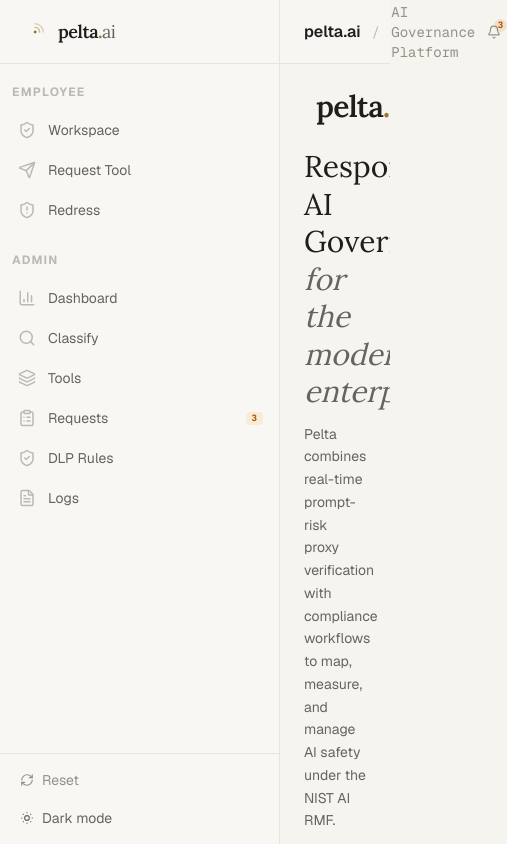
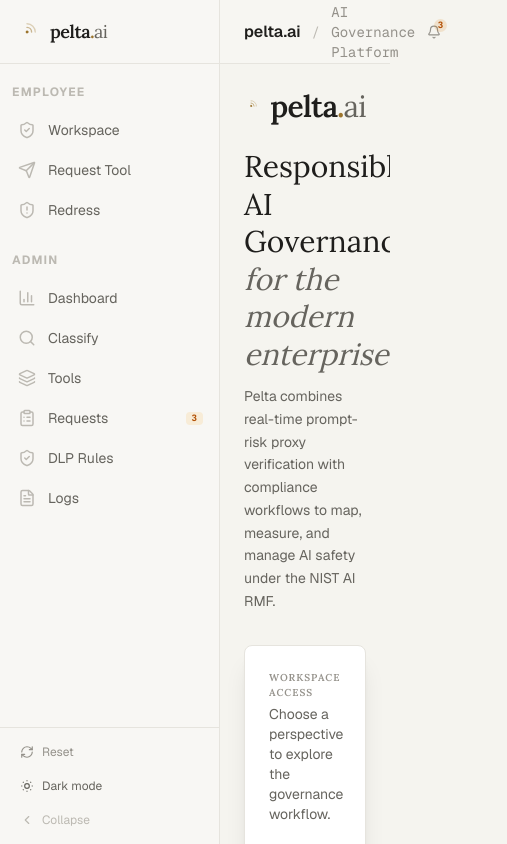
Before and after one commit to tanchinqian/pelta.ai, a Next.js app: page / in a window 390 px wide. Shown: the top 844 px of the page, 507 px wide, since content can reach past the window. Built offline with nearby package versions, Linux system fonts and the light colour scheme.

Commit message:
feat(ui): phase 4 - collapsible sidebar and mobile layout

```diff
--- a/components/Sidebar.tsx
+++ b/components/Sidebar.tsx
@@ -60,7 +60,7 @@
 
 /* ── Components ────────────────────────────────────────── */
 
-function ThemeToggleMini() {
+function ThemeToggleMini({ collapsed }: { collapsed?: boolean }) {
   const [theme, setTheme] = useState<'dark' | 'light'>('dark');
   const [mounted, setMounted] = useState(false);
 
@@ -90,12 +90,8 @@
 
   if (!mounted) return <div className="h-8" />;
 
-  return (
-    <button
-      onClick={toggle}
-      className="w-full flex items-center gap-2 px-3 py-2 rounded text-sm text-text-secondary hover:bg-surface-hover hover:text-text-primary transition-colors cursor-pointer"
-    >
-      {theme === 'dark' ? (
+  const label = theme === 'dark' ? 'Light mode' : 'Dark mode';
+  const icon = theme === 'dark' ? (
     <svg width="14" height="14" viewBox="0 0 24 24" fill="none" stroke="currentColor" strokeWidth="2">
       <path d="M21 12.79A9 9 0 1 1 11.21 3 7 7 0 0 0 21 12.79z" />
     </svg>
@@ -104,13 +100,28 @@
       <circle cx="12" cy="12" r="4" />
       <path d="M12 2v2M12 20v2M4.93 4.93l1.41 1.41M17.66 17.66l1.41 1.41M2 12h2M20 12h2M6.34 17.66l-1.41 1.41M19.07 4.93l-1.41 1.41" />
     </svg>
-      )}
-      {theme === 'dark' ? 'Light mode' : 'Dark mode'}
+  );
+
+  return (
+    <button
+      onClick={toggle}
+      title={label}
+      className={`w-full flex items-center gap-2 px-3 py-2 rounded text-sm text-text-secondary hover:bg-surface-hover hover:text-text-primary transition-colors cursor-pointer ${
+        collapsed ? 'justify-center' : ''
+      }`}
+    >
+      <span className="shrink-0">{icon}</span>
+      <span
+        className="whitespace-nowrap transition-opacity duration-150 text-xs"
+        style={{ opacity: collapsed ? 0 : 1, width: collapsed ? 0 : 'auto', overflow: 'hidden' }}
+      >
+        {label}
+      </span>
     </button>
   );
 }
 
-function SeedButtonSidebar() {
+function SeedButtonSidebar({ collapsed }: { collapsed?: boolean }) {
   const [seeding, setSeeding] = useState(false);
 
   const handleSeed = async () => {
@@ -127,11 +138,18 @@
     <button
       onClick={handleSeed}
       disabled={seeding}
-      className="w-full flex items-center gap-2 px-3 py-2 rounded text-sm text-text-tertiary hover:bg-surface-hover hover:text-text-secondary transition-colors cursor-pointer disabled:opacity-40"
       title="Reset all data to seed state"
+      className={`w-full flex items-center gap-2 px-3 py-2 rounded text-sm text-text-tertiary hover:bg-surface-hover hover:text-text-secondary transition-colors cursor-pointer disabled:opacity-40 ${
+        collapsed ? 'justify-center' : ''
+      }`}
     >
-      <RefreshCw size={14} className={seeding ? 'animate-spin' : ''} />
+      <RefreshCw size={14} className={`shrink-0 ${seeding ? 'animate-spin' : ''}`} />
+      <span
+        className="whitespace-nowrap transition-opacity duration-150 text-xs"
+        style={{ opacity: collapsed ? 0 : 1, width: collapsed ? 0 : 'auto', overflow: 'hidden' }}
+      >
         Reset
+      </span>
     </button>
   );
 }
@@ -172,16 +190,35 @@
   );
 }
 
-function NavGroup({ label, items, pathname }: { label: string; items: NavItem[]; pathname: string }) {
+function NavGroup({ label, items, pathname, collapsed }: { label: string; items: NavItem[]; pathname: string; collapsed?: boolean }) {
   return (
     <div className="space-y-1">
+      {/* Section label — hidden when collapsed */}
+      {!collapsed && (
         <p className="px-3 py-2 text-xs font-bold uppercase tracking-widest text-text-muted">{label}</p>
+      )}
+      {collapsed && <div className="py-1 border-t border-border/40 mx-2" />}
       {items.map((item) => {
         const active = item.exact
           ? pathname === item.href
           : item.matchPaths.some((p) => pathname.startsWith(p));
         const isRequests = item.href === '/admin/requests';
-        return (
+        return collapsed ? (
+          /* Icon-only collapsed mode */
+          <Link
+            key={item.href}
+            href={item.href}
+            title={item.label}
+            className={`flex items-center justify-center h-9 w-9 mx-auto rounded transition-all ${
+              active
+                ? 'text-accent bg-accent-dim'
+                : 'text-text-muted hover:bg-surface-hover hover:text-text-secondary'
+            }`}
+          >
+            {item.icon}
+          </Link>
+        ) : (
+          /* Expanded mode */
           <Link
             key={item.href}
             href={item.href}
@@ -191,7 +228,7 @@
                 : 'text-text-secondary hover:bg-surface-hover hover:text-text-primary border-transparent'
             }`}
           >
-            <span className={`shrink-0 transition-colors ${active ? 'text-accent' : 'text-text-muted group-hover:text-text-tertiary'}`}>{item.icon}</span>
+            <span className={`shrink-0 transition-colors ${active ? 'text-accent' : 'text-text-muted'}`}>{item.icon}</span>
             <span className="truncate">{item.label}</span>
             {isRequests && <RequestBadge />}
           </Link>
@@ -205,18 +242,42 @@
 
 export default function Sidebar() {
   const pathname = usePathname();
+  const [collapsed, setCollapsed] = useState(false);
+  const [mounted, setMounted] = useState(false);
+
+  useEffect(() => {
+    setMounted(true);
+    const stored = localStorage.getItem('pelta-sidebar');
+    if (stored === 'collapsed') setCollapsed(true);
+  }, []);
+
+  const toggle = () => {
+    const next = !collapsed;
+    setCollapsed(next);
+    localStorage.setItem('pelta-sidebar', next ? 'collapsed' : 'expanded');
+  };
 
   return (
-    <aside className="w-[280px] shrink-0 h-screen flex flex-col border-r border-border bg-surface/30 sticky top-0">
+    <aside
+      className="shrink-0 h-screen flex flex-col border-r border-border bg-surface/30 sticky top-0 overflow-hidden transition-[width] duration-200 ease-in-out"
+      style={{ width: mounted ? (collapsed ? '56px' : '220px') : '220px' }}
+    >
       {/* Logo */}
-      <Link href="/" className="flex items-center gap-3 px-6 h-16 border-b border-border shrink-0 hover:bg-surface-hover/50 transition-colors">
+      <Link
+        href="/"
+        title="pelta.ai"
+        className="flex items-center gap-3 px-4 h-16 border-b border-border shrink-0 hover:bg-surface-hover/50 transition-colors overflow-hidden"
+      >
         <svg width="22" height="22" viewBox="0 0 24 24" fill="none" className="text-accent shrink-0">
           <path d="M12 3a9 9 0 0 1 9 9" stroke="currentColor" strokeWidth="1.5" strokeLinecap="round" opacity="0.3" />
           <path d="M12 7a5 5 0 0 1 5 5" stroke="currentColor" strokeWidth="1.5" strokeLinecap="round" opacity="0.5" />
           <path d="M12 11a1 1 0 0 1 1 1" stroke="currentColor" strokeWidth="1.5" strokeLinecap="round" opacity="0.8" />
           <circle cx="12" cy="12" r="1.5" fill="currentColor" />
         </svg>
-        <span className="text-lg tracking-tight font-serif">
+        <span
+          className="text-lg tracking-tight font-serif whitespace-nowrap transition-opacity duration-150"
+          style={{ opacity: collapsed ? 0 : 1 }}
+        >
           <span className="font-semibold text-text-primary">pelta</span>
           <span className="text-accent font-bold">.</span>
           <span className="font-light text-text-secondary">ai</span>
@@ -225,14 +286,36 @@
 
       {/* Nav groups */}
       <nav className="flex-1 overflow-y-auto py-3 space-y-4">
-        <NavGroup label="Employee" items={EMPLOYEE_ITEMS} pathname={pathname} />
-        <NavGroup label="Admin" items={ADMIN_ITEMS} pathname={pathname} />
+        <NavGroup label="Employee" items={EMPLOYEE_ITEMS} pathname={pathname} collapsed={collapsed} />
+        <NavGroup label="Admin"    items={ADMIN_ITEMS}    pathname={pathname} collapsed={collapsed} />
       </nav>
 
       {/* Bottom controls */}
-      <div className="px-2 py-2 border-t border-border space-y-0.5">
-        <SeedButtonSidebar />
-        <ThemeToggleMini />
+      <div className={`py-2 border-t border-border space-y-0.5 ${collapsed ? 'px-1' : 'px-2'}`}>
+        <SeedButtonSidebar collapsed={collapsed} />
+        <ThemeToggleMini   collapsed={collapsed} />
+
+        {/* Collapse toggle */}
+        <button
+          onClick={toggle}
+          title={collapsed ? 'Expand sidebar' : 'Collapse sidebar'}
+          className={`w-full flex items-center gap-2 px-3 py-2 rounded text-sm text-text-muted hover:bg-surface-hover hover:text-text-secondary transition-colors cursor-pointer ${collapsed ? 'justify-center' : ''}`}
+        >
+          {/* Chevron icon inline */}
+          <svg
+            width="14" height="14" viewBox="0 0 24 24" fill="none" stroke="currentColor" strokeWidth="2"
+            className="shrink-0 transition-transform duration-200"
+            style={{ transform: collapsed ? 'rotate(180deg)' : 'rotate(0deg)' }}
+          >
+            <path d="M15 18l-6-6 6-6" strokeLinecap="round" strokeLinejoin="round" />
+          </svg>
+          <span
+            className="whitespace-nowrap transition-opacity duration-150 text-xs"
+            style={{ opacity: collapsed ? 0 : 1, width: collapsed ? 0 : 'auto', overflow: 'hidden' }}
+          >
+            Collapse
+          </span>
+        </button>
       </div>
     </aside>
   );
```
Lines whose indentation alone changed are shown as unchanged.
